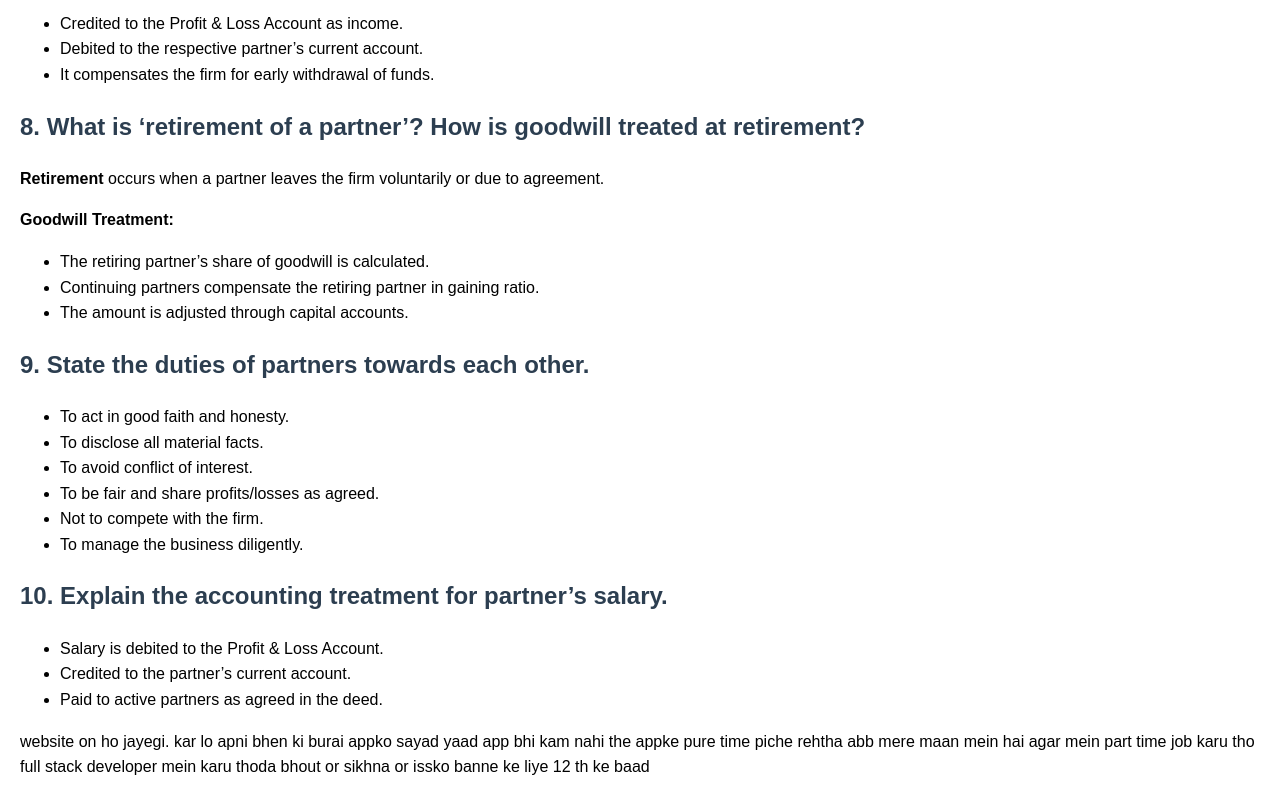
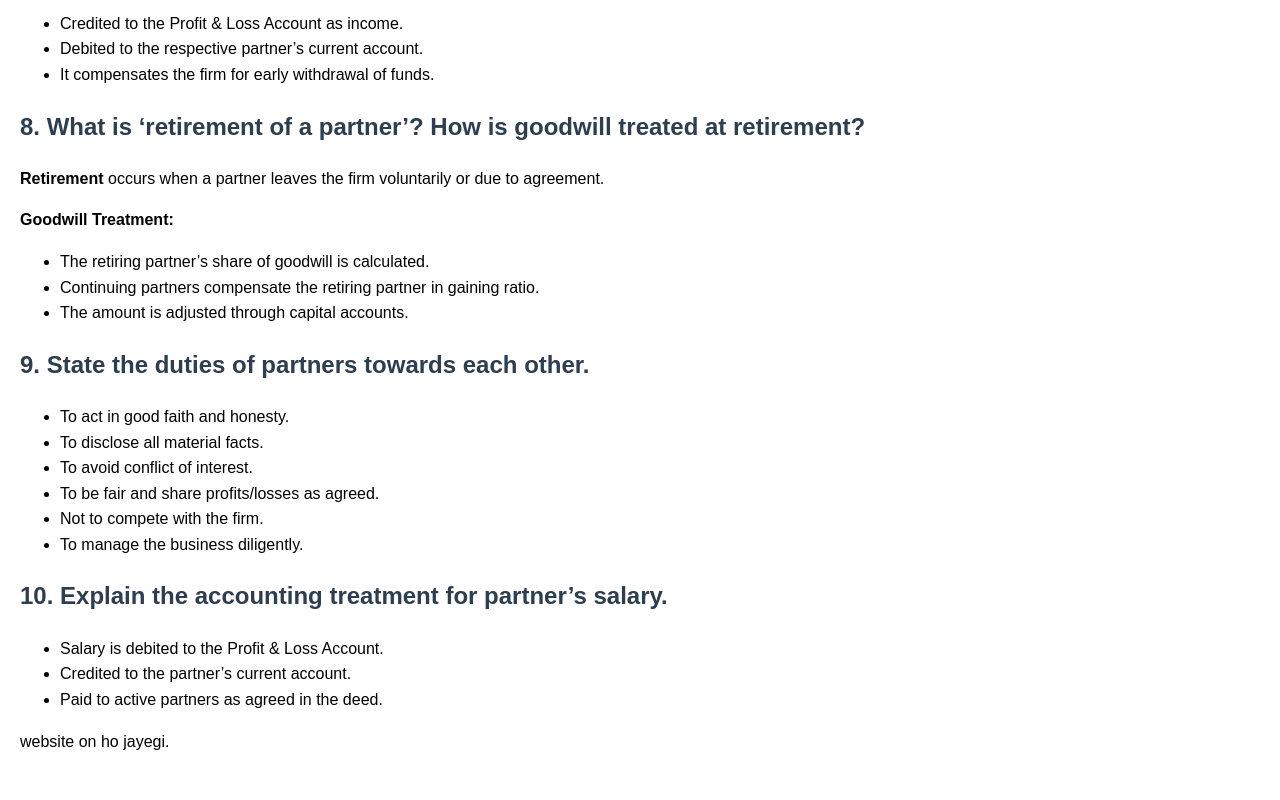
Before and after one commit to juddjhf/educational, a website: page ch-1index.html in a window 1280 px wide. Shown: the part 5231-6031 px from the top of the page. After the commit the page ends 6005 px from the top, so only its background shows below. Drawn offline with Linux system fonts and the light colour scheme.

Commit message:
Update ch-1index.html

```diff
--- a/ch-1index.html
+++ b/ch-1index.html
@@ -361,8 +361,7 @@
     </div>
   </div>
 <h>
-website on ho jayegi. kar lo apni bhen ki burai appko sayad yaad app bhi  kam nahi the appke pure time piche rehtha abb mere maan mein hai agar mein part time job karu tho full stack developer mein karu
-thoda bhout or sikhna or issko banne ke liye 12 th ke baad
+website on ho jayegi.
 </h>
 </body>
 </html>
```
